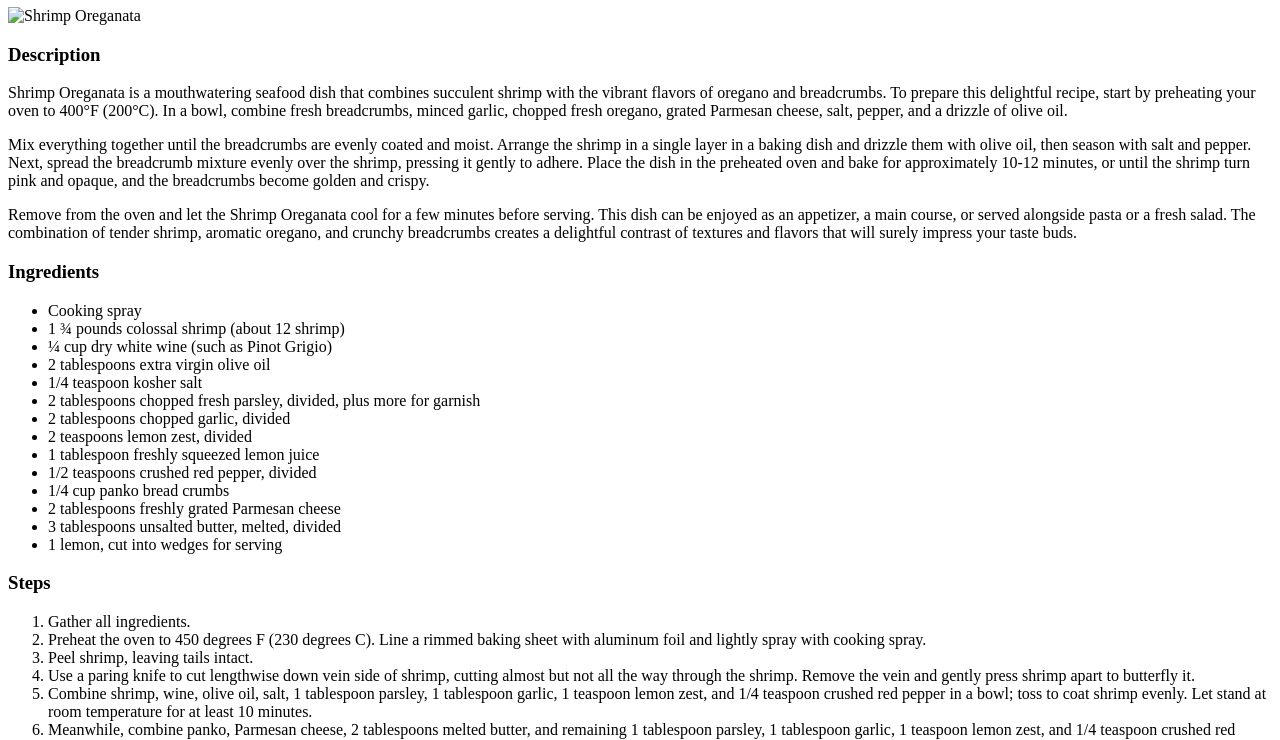
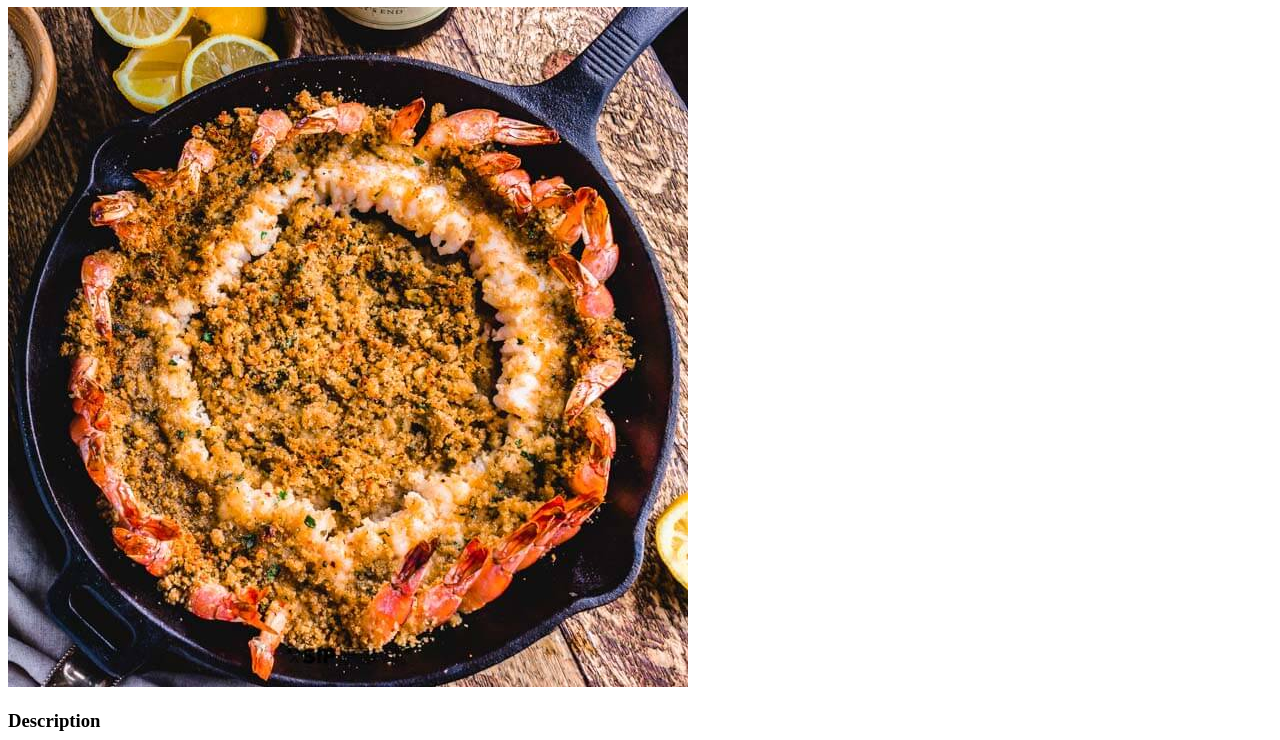
Before and after one commit to Jnr-Woz/odin-recipes, a plain HTML site: page recipes/shrimp-oreganata.html in a window 1280 px wide. Shown: the part 73-813 px from the top of the page. Drawn offline with Linux system fonts and the light colour scheme.

Commit message:
Fix Shrimp Oregnata's broken image

```diff
--- a/recipes/shrimp-oreganata.html
+++ b/recipes/shrimp-oreganata.html
@@ -10,7 +10,7 @@
 <body>
     <h1>Shrimp Oreganata</h1>
 
-    <img src="../recipes/shrimp-oreganata.html" alt="Shrimp Oreganata">
+    <img src="../images/shrimp-oreganata.jpg" alt="Shrimp Oreganata">
 
     <h3>Description</h3>
     <p>
```
